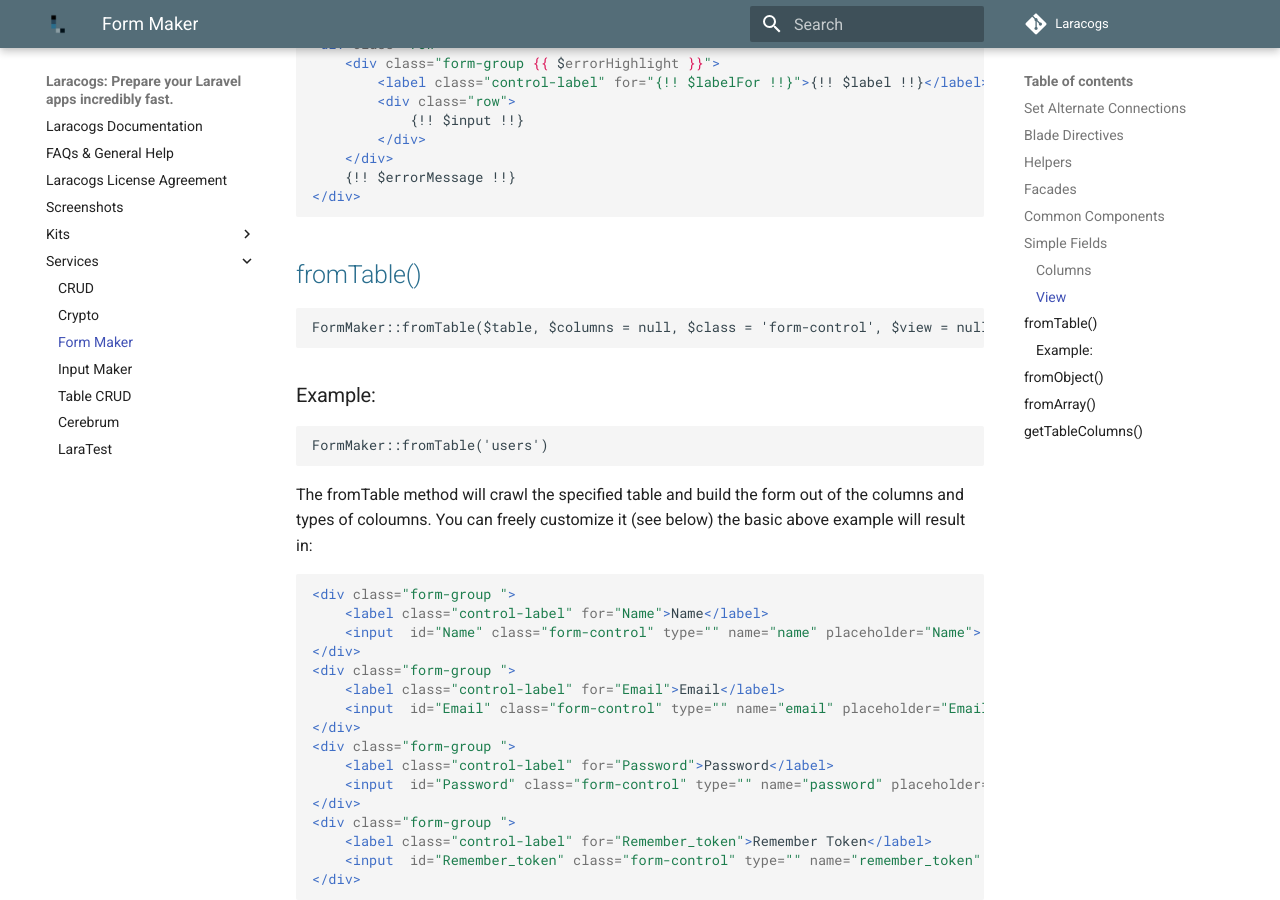
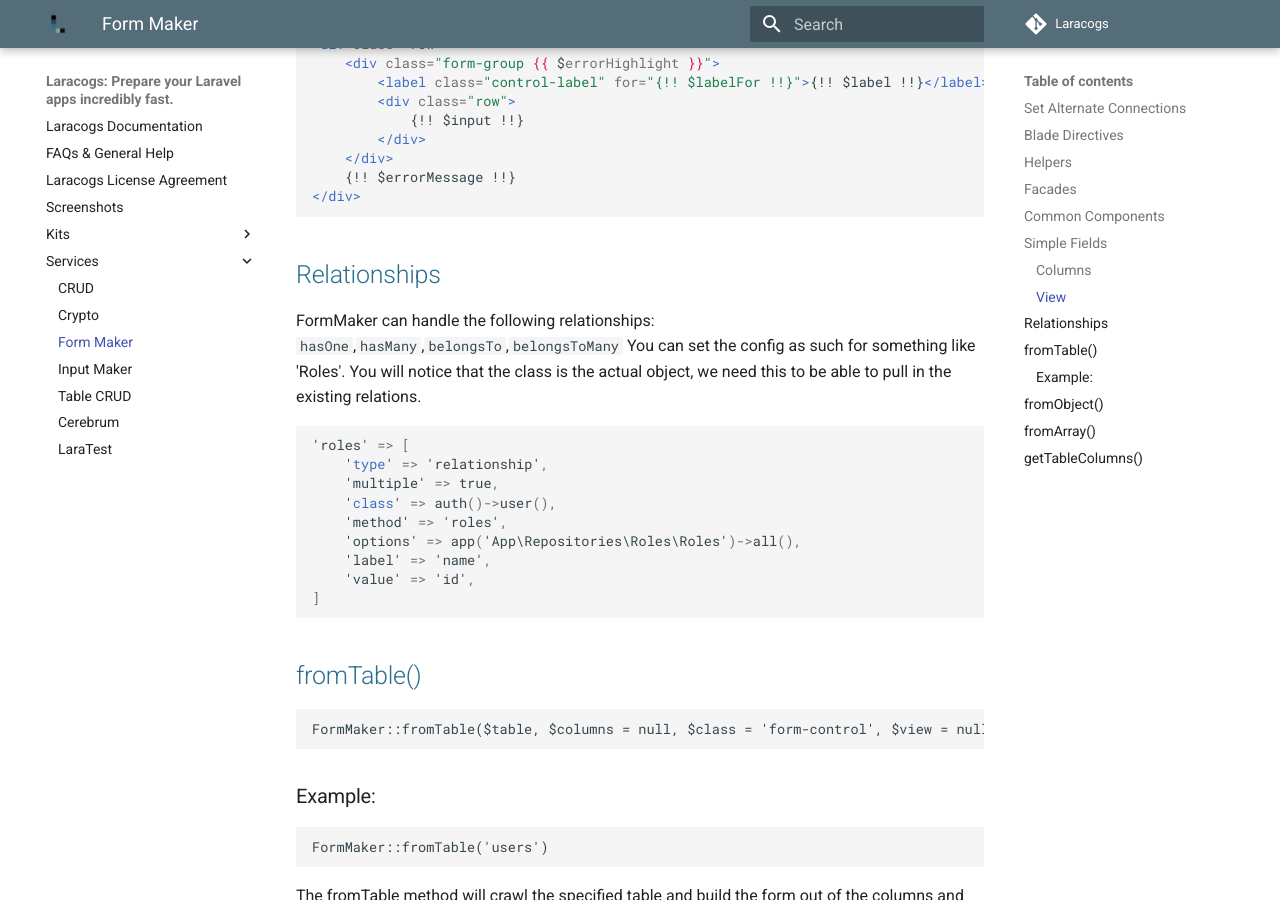
Before and after one commit to zoliszabo/laracogs-docs, an MkDocs documentation site: the page built from docs/Services/form_maker.md, in a window 1280 px wide and 900 px high, scrolled down 2638 px. Built offline with MkDocs 1.6.1 and Material for MkDocs 9.7.7, drawn with Linux system fonts in a browser that asks for light colours; comment, search, counter and statistics services are not loaded.

Commit message:
General updates

````diff
--- a/docs/Services/form_maker.md
+++ b/docs/Services/form_maker.md
@@ -118,6 +118,24 @@ You can create a custom view that the FormMaker will use: This is an example:
 </div>
 ```
 
+## Relationships
+
+FormMaker can handle the following relationships: `hasOne`,`hasMany`,`belongsTo`,`belongsToMany`
+You can set the config as such for something like 'Roles'. You will notice that the class is the actual object, we need this to be able
+to pull in the existing relations.
+
+```
+'roles' => [
+    'type' => 'relationship',
+    'multiple' => true,
+    'class' => auth()->user(),
+    'method' => 'roles',
+    'options' => app('App\Repositories\Roles\Roles')->all(),
+    'label' => 'name',
+    'value' => 'id',
+]
+```
+
 ## fromTable()
 
 ```
````
Also changed, not shown: docs/Kits/starter.md (+1 -1 lines), docs/Services/crud.md (+2 -1 lines).
